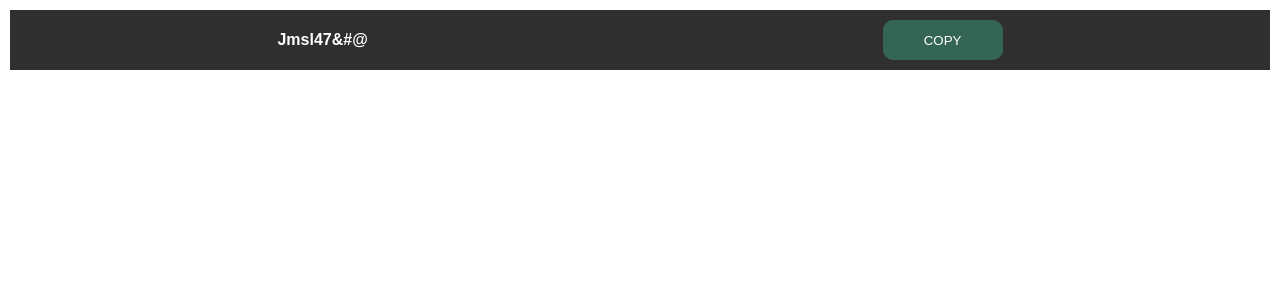
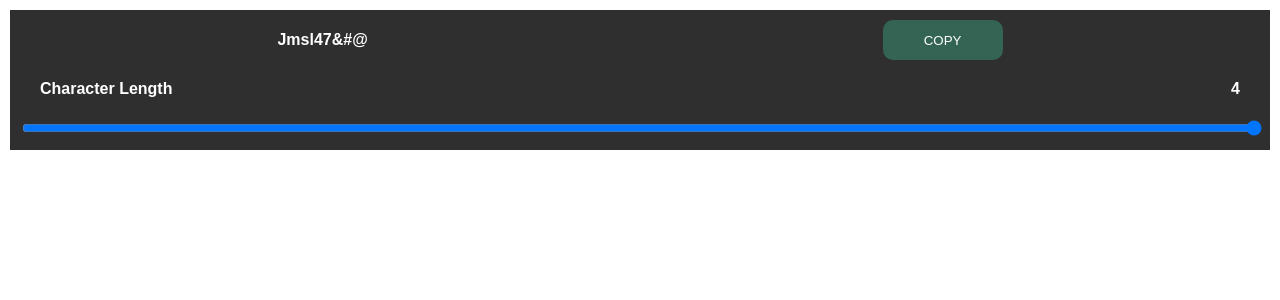
Before and after one commit to murty-555/react-password-generator-app, a React (Create React App) app: page / in a window 1280 px wide. Shown: the top 300 px of the page. Built offline with nearby package versions, Linux system fonts and the light colour scheme.

Commit message:
char length setup

```diff
--- a/src/App.css
+++ b/src/App.css
@@ -22,3 +22,18 @@ button{
   border-radius: 10px;
   text-transform: uppercase;
 }
+.charLength{
+
+}
+.char-length-label{
+  display: flex;
+  justify-content: space-between;
+  align-items: center;
+  margin: 20px;
+  color: white;
+  font-family: Arial, Helvetica, sans-serif;
+  font-weight: 600;
+}
+.range{
+  width: 100%;
+}
--- a/src/App.js
+++ b/src/App.js
@@ -8,6 +8,13 @@ function App() {
         <button className='copyBtn'>copy</button>
       </div>
       {/* character length */}
+      <div className='charLength'>
+        <span className='char-length-label'>
+          <label>Character Length</label>
+          <label>4</label>
+        </span>
+        <input type='range' className='range' min="4" max="20" />
+      </div>
 
       {/* checkboxes */}
       {/* password strength */}
```
